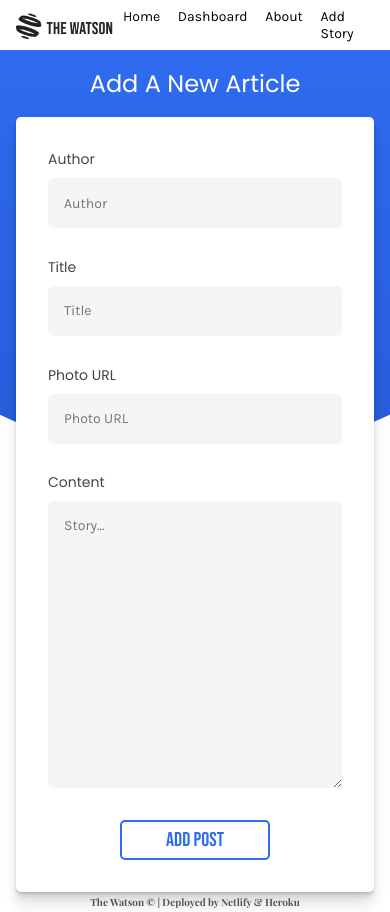
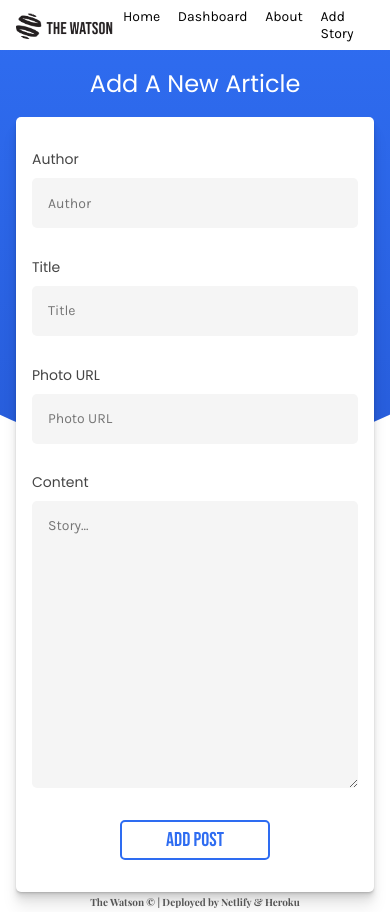
Before and after one commit to watson-project/watson-frontend, a React (Create React App) app: page /add-story in a window 390 px wide. Built offline with nearby package versions, Linux system fonts and the light colour scheme.

Commit message:
change padding on form

```diff
--- a/src/components/AddStory/AddStory.module.css
+++ b/src/components/AddStory/AddStory.module.css
@@ -53,6 +53,7 @@
   width: 100%;
   min-width: 200px;
   padding: 0 2rem;
+  transition: all 0.2s ease;
 }
 /* Form Labels */
 .form label {
@@ -119,6 +120,12 @@
   color: white;
 }
 
+@media (max-width: 600px) {
+  .form {
+    padding: 0 1rem;
+  }
+}
+
 @keyframes fade {
   0% {
     opacity: 0;
```
